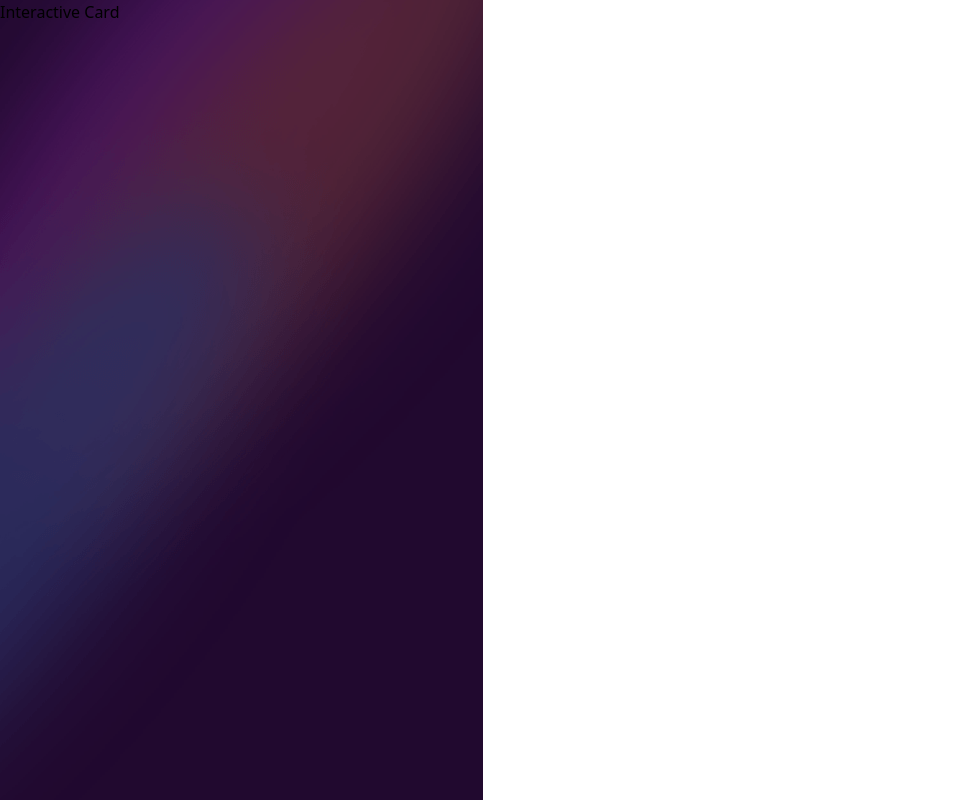
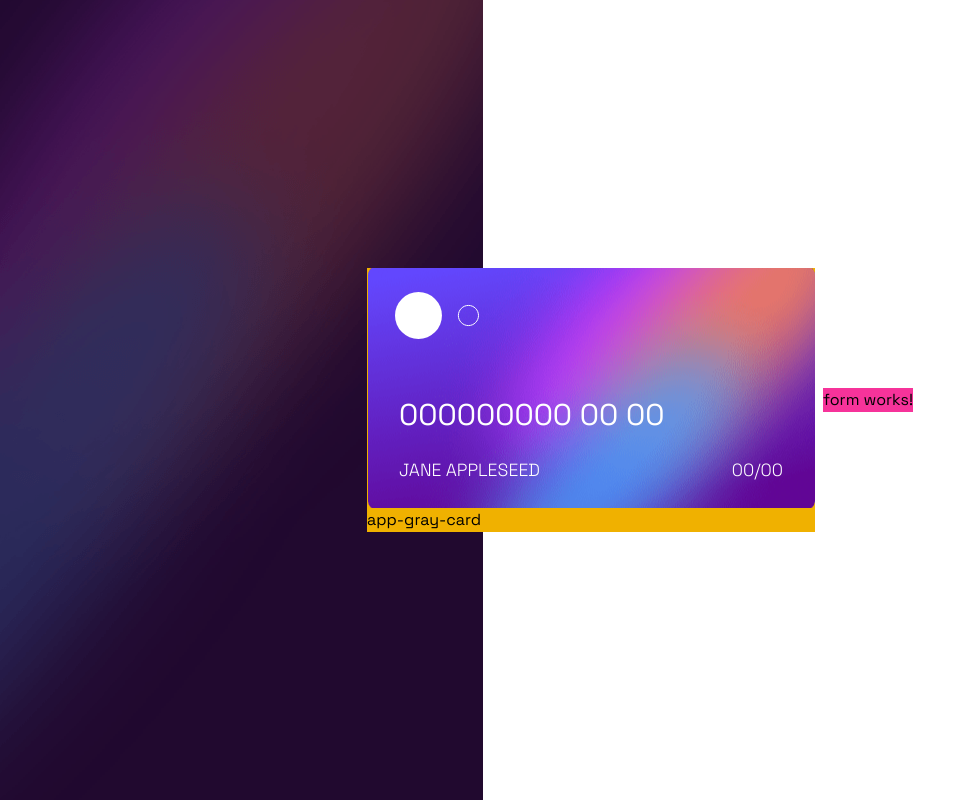
Before and after one commit to IndranjanaChatterjee/Interactive_card, an Angular app: page / in a window 1280 px wide. Shown: the whole page, without its empty margins (0-976 px from the left). Built offline with nearby package versions, Linux system fonts and the light colour scheme.

Commit message:
feat:ColorfulCard

```diff
--- a/src/app/app.html
+++ b/src/app/app.html
@@ -1 +1,9 @@
-<h1>Interactive Card</h1>
+<div class="w-full flex justify-center items-center gap-2">
+  <div class="bg-yellow-500">
+    <app-colorfulcard></app-colorfulcard>
+    <app-gray-card></app-gray-card>
+  </div>
+  <div class="bg-pink-500">
+    <app-form></app-form>
+  </div>
+</div>
--- a/src/app/app.ts
+++ b/src/app/app.ts
@@ -1,9 +1,12 @@
 import { Component, signal } from '@angular/core';
 import { RouterOutlet } from '@angular/router';
+import { Colorfulcard } from './components/colorfulcard/colorfulcard';
+import { GrayCard } from './components/gray-card/gray-card';
+import { Form } from './components/form/form';
 
 @Component({
   selector: 'app-root',
-  imports: [RouterOutlet],
+  imports: [RouterOutlet,Colorfulcard,GrayCard,Form],
   templateUrl: './app.html',
   styleUrl: './app.css'
 })
--- /dev/null
+++ b/src/app/components/colorfulcard/colorfulcard.css
@@ -0,0 +1,6 @@
+.color{
+    background-image: url('./../../../../public/images/bg-card-front.png');
+    background-position: center;
+    background-repeat: no-repeat;
+    background-position: fixed;
+}
--- /dev/null
+++ b/src/app/components/colorfulcard/colorfulcard.html
@@ -0,0 +1,11 @@
+<div class="color w-md h-60 relative flex flex-col justify-center items-center px-8">
+  <div class="w-full absolute top-6 left-7">
+    <img src="images/card-logo.svg" alt="logo" />
+  </div>
+
+  <div class="w-full  mt-26 text-3xl text-left text-white">000000000 00 00</div>
+  <div class="flex justify-between items-center w-full  mt-6 text-[1.1rem] text-white font-light">
+    <div>JANE APPLESEED</div>
+    <div>00/00</div>
+  </div>
+</div>
--- /dev/null
+++ b/src/app/components/gray-card/gray-card.html
@@ -0,0 +1,3 @@
+<div class="h-full">
+    app-gray-card
+</div>
--- a/src/styles.css
+++ b/src/styles.css
@@ -1,14 +1,18 @@
 /* You can add global styles to this file, and also import other style files */
-
+@import url('https://fonts.googleapis.com/css2?family=Inter:ital,opsz,wght@0,14..32,100..900;1,14..32,100..900&family=Karla:ital,wght@0,200..800;1,200..800&family=Lobster&family=Space+Grotesk:wght@300..700&display=swap');
 @import 'tailwindcss';
 
 body {
   background-image: url('../public/images/bg-main-desktop.png');
   background-repeat: no-repeat;
-  background-position:left;
+  background-position: left;
   background-size: auto;
   background-attachment: fixed;
-
+  min-height: 100vh;
+  display: flex;
+  justify-content: center;
+  align-items: center;
+  font-family: "Space Grotesk", sans-serif;
 }
 
 @media (max-width: 800px) {
@@ -16,7 +20,11 @@ body {
     background-image: url('../public/images/bg-main-mobile.png');
     background-repeat: no-repeat;
     background-position: top;
-    background-size: 100% ;
+    background-size: 100%;
     background-attachment: fixed;
+    min-height: 100vh;
+    display: flex;
+    justify-content: center;
+    align-items: center;
   }
 }
```
Also changed, not shown: src/app/components/colorfulcard/colorfulcard.ts (added, +11 -0 lines), src/app/components/gray-card/gray-card.ts (added, +11 -0 lines), src/app/components/gray-card/gray-card.css (added), 2 other files (tests, documents, lock files or other folders).
